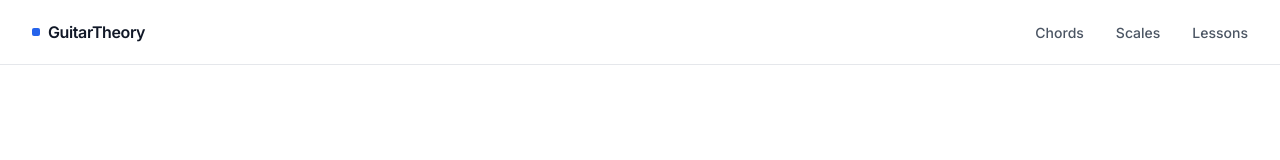
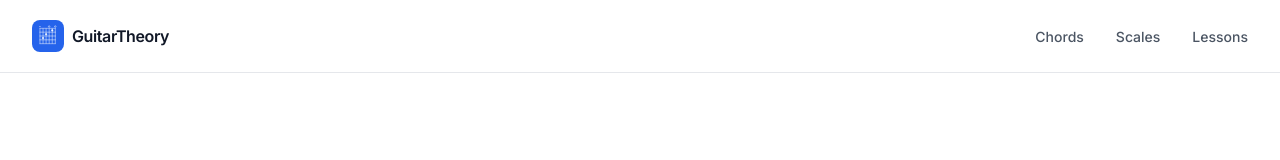
Before and after one commit to stevewarner/guitar-fretboard-map, a Next.js app: page / in a window 1280 px wide. Shown: the top 160 px of the page. Built offline with nearby package versions, Linux system fonts and the light colour scheme; no server answers; the database is empty.

Commit message:
fix: add logo

```diff
--- a/components/Navbar.tsx
+++ b/components/Navbar.tsx
@@ -1,6 +1,7 @@
 'use client';
 import { useState } from 'react';
 import Link from 'next/link';
+import Chord from '@/svgs/chord.svg';
 
 const NAV_LINKS = [
   { href: '/chord', label: 'Chords' },
@@ -23,8 +24,10 @@ export const Navbar: React.FC = () => {
           >
             <span
               aria-hidden="true"
-              className="inline-block size-2 rounded-sm bg-accent"
-            />
+              className="inline-flex size-8 shrink-0 items-center justify-center rounded-lg bg-accent p-1 text-white"
+            >
+              <Chord className="size-full" />
+            </span>
             GuitarTheory
           </Link>
 
```
